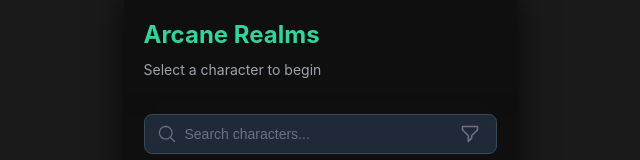
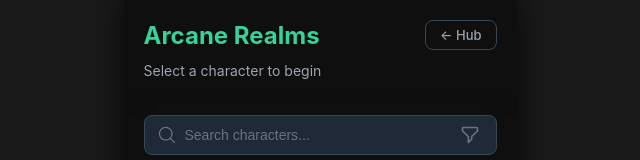
Before and after one commit to Whimsy-rat-trap/dnd-mobile-app, a React (Create React App) app: page /dashboard in a window 1280 px wide. Shown: the top 160 px of the page, without its empty margins (320-960 px from the left). Built offline with nearby package versions, Linux system fonts and the light colour scheme.

Commit message:
0.2.05.78 (Added a button to return to hub page from character select in dashboard)

```diff
--- a/src/pages/Dashboard.css
+++ b/src/pages/Dashboard.css
@@ -1028,3 +1028,21 @@
 .db-currency-cp {
     color: #b45309;
 }
+
+.db-back-to-hub-btn {
+    background: transparent;
+    border: 1px solid #374957;
+    color: #9ca3af;
+    font-family: var(--font-family);
+    font-weight: 500;
+    font-size: 13px;
+    padding: 6px 14px;
+    border-radius: 8px;
+    cursor: pointer;
+    transition: border-color 0.2s, color 0.2s;
+}
+
+.db-back-to-hub-btn:hover {
+    border-color: #34d399;
+    color: #34d399;
+}
--- a/src/pages/Dashboard.tsx
+++ b/src/pages/Dashboard.tsx
@@ -190,13 +190,20 @@ const Dashboard: React.FC = () => {
         }
     };
 
-    // Если персонаж не выбран – показываем экран выбора
+    // Экран выбора персонажа
     if (!character) {
         return (
             <div className="db-page">
                 <div className="db-header">
                     <div className="db-header-top">
                         <span className="db-title">Arcane Realms</span>
+                        <button
+                            className="db-back-to-hub-btn"
+                            onClick={() => navigate('/hub')}
+                            title="Back to Hub"
+                        >
+                            ← Hub
+                        </button>
                     </div>
                     <div className="db-subtitle">Select a character to begin</div>
                 </div>
@@ -699,7 +706,6 @@ const Dashboard: React.FC = () => {
                 </Modal>
             )}
 
-            {/* Модальное окно для проверки концентрации */}
             {concentrationCheck && (
                 <Modal isOpen={true} onClose={() => {}}>
                     <div className="db-concentration-modal">
```
